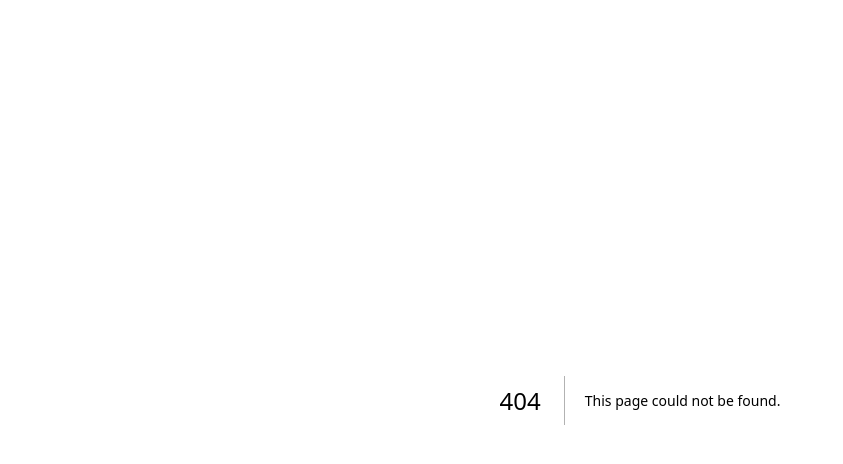
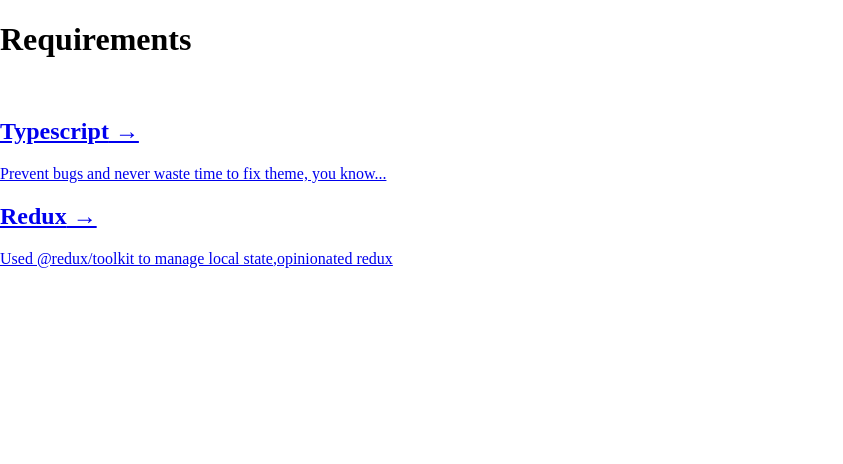
Before and after one commit to arvandmoe/azki-sample, a Next.js app: page /about in a window 1280 px wide. Before the commit this address had no page. Shown: the top 464 px of the page, without its empty margins (0-843 px from the left). Built offline with nearby package versions, Linux system fonts and the light colour scheme.

Commit message:
added about route

```diff
--- /dev/null
+++ b/pages/about.tsx
@@ -0,0 +1 @@
+export { default } from "modules/about/AboutPage"
--- /dev/null
+++ b/src/modules/about/AboutPage.tsx
@@ -0,0 +1,37 @@
+import type { NextPage } from 'next'
+import Head from 'next/head'
+import { Card } from 'shared/components'
+
+const AboutPage: NextPage = () => {
+  return (
+    <div>
+      <Head>
+        <title>About</title>
+        <meta name="description" content="About the sample for hiring process" />
+        <link rel="icon" href="/favicon.ico" />
+      </Head>
+
+      <main>
+        <h1>Requirements</h1>
+        <br />
+
+        <div>
+          <Card
+            title="Typescript"
+            blankTarget
+            href={'https://www.typescriptlang.org/'}
+            description="Prevent bugs and never waste time to fix theme, you know..."
+          />
+          <Card
+            title="Redux"
+            blankTarget
+            href={'https://redux.js.org/'}
+            description="Used @redux/toolkit to manage local state,opinionated redux"
+          />
+        </div>
+      </main>
+    </div>
+  )
+}
+
+export default AboutPage
--- /dev/null
+++ b/src/shared/components/card/Card.tsx
@@ -0,0 +1,33 @@
+import React, { FC } from 'react'
+import Link from 'next/link'
+
+interface CardProps {
+  href: string
+  title: string
+  description: string
+  blankTarget?: boolean
+}
+
+const Card: FC<CardProps> = ({
+  href,
+  title,
+  description,
+  blankTarget = false,
+}) => {
+  const card = (
+    <a  href={href} target={blankTarget ? '_blank' : ''} rel="noreferrer">
+      <h2>{title} &rarr;</h2>
+      <p>{description}</p>
+    </a>
+  )
+
+  if (blankTarget) return card
+
+  return (
+    <div>
+      <Link href={`/${href}`}>{card}</Link>
+    </div>
+  )
+}
+
+export default Card
--- /dev/null
+++ b/src/shared/components/index.ts
@@ -0,0 +1,3 @@
+import Card from "./card/Card";
+
+export { Card }
```
Also changed, not shown: src/modules/login/LoginPage.tsx (added, +21 -0 lines).
